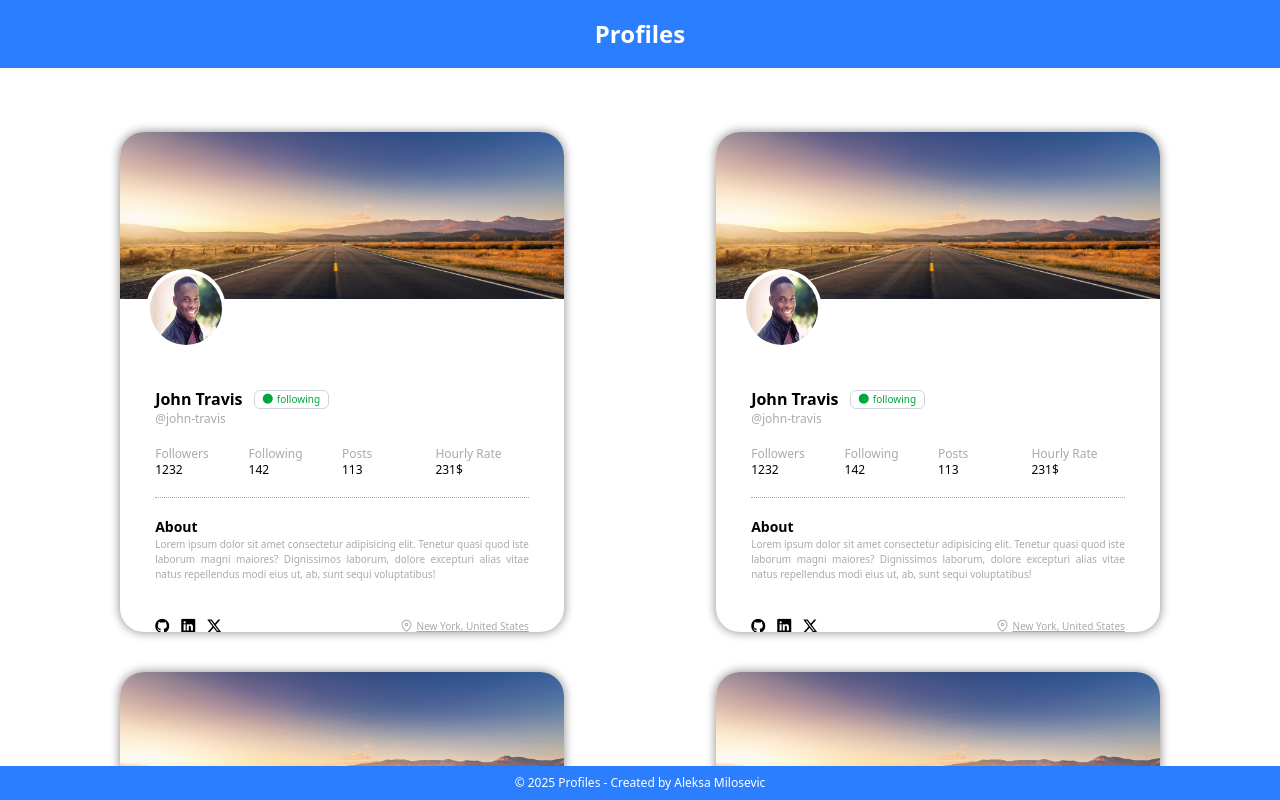
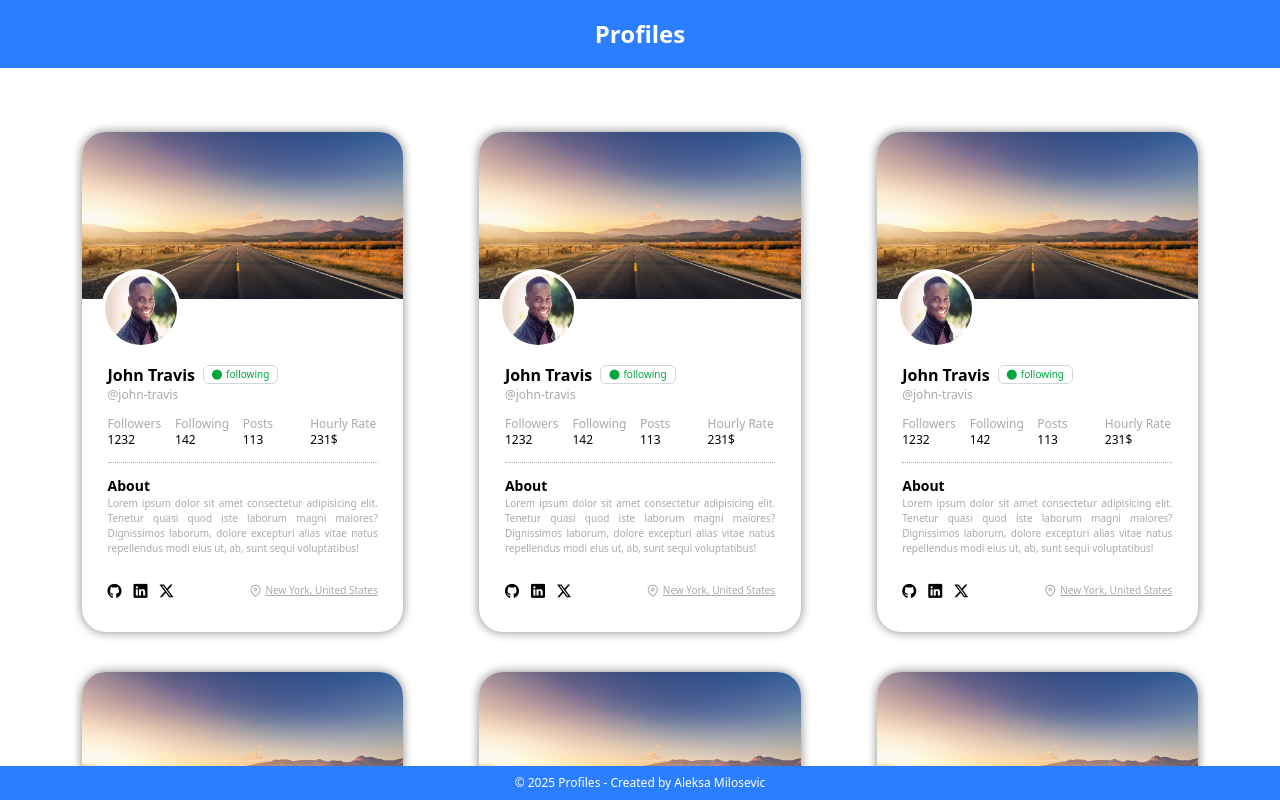
Before and after one commit to aleksamlsvc12/Profiles, a Vue app: page / in a window 1280 px wide. Built offline with nearby package versions, Linux system fonts and the light colour scheme.

Commit message:
worked on responsive design for bigger screens. needs more fixing

```diff
--- a/src/components/Main.vue
+++ b/src/components/Main.vue
@@ -3,7 +3,7 @@
 </script>
 
 <template>
-  <div class="p-[5%] grid grid-cols-1 md:grid-cols-2 justify-items-center gap-6 md:gap-10 h-full overflow-y-auto">
+  <div class="p-[5%] grid grid-cols-1 md:grid-cols-2 lg:grid-cols-3 justify-items-center gap-6 md:gap-10 h-full overflow-y-auto">
     <Profile />
     <Profile />
     <Profile />
--- a/src/components/Profile.vue
+++ b/src/components/Profile.vue
@@ -4,7 +4,7 @@
 </script>
 
 <template>
-  <div class="w-full min-h-[500px] md:w-[80%] rounded-3xl shadow-[0_0_10px_1px_rgba(0,0,0,0.4)] overflow-hidden">
+  <div class="w-full min-w-[260px] min-h-[500px] md:w-[90%] rounded-3xl shadow-[0_0_10px_1px_rgba(0,0,0,0.4)] overflow-hidden">
     <div class="w-full h-1/3 relative">
       <img :src="img" alt="cover photo" class="w-full h-full"></img>
       <div class="absolute left-[6%] bottom-[-30%] size-[80px] rounded-full bg-white p-1">
```
